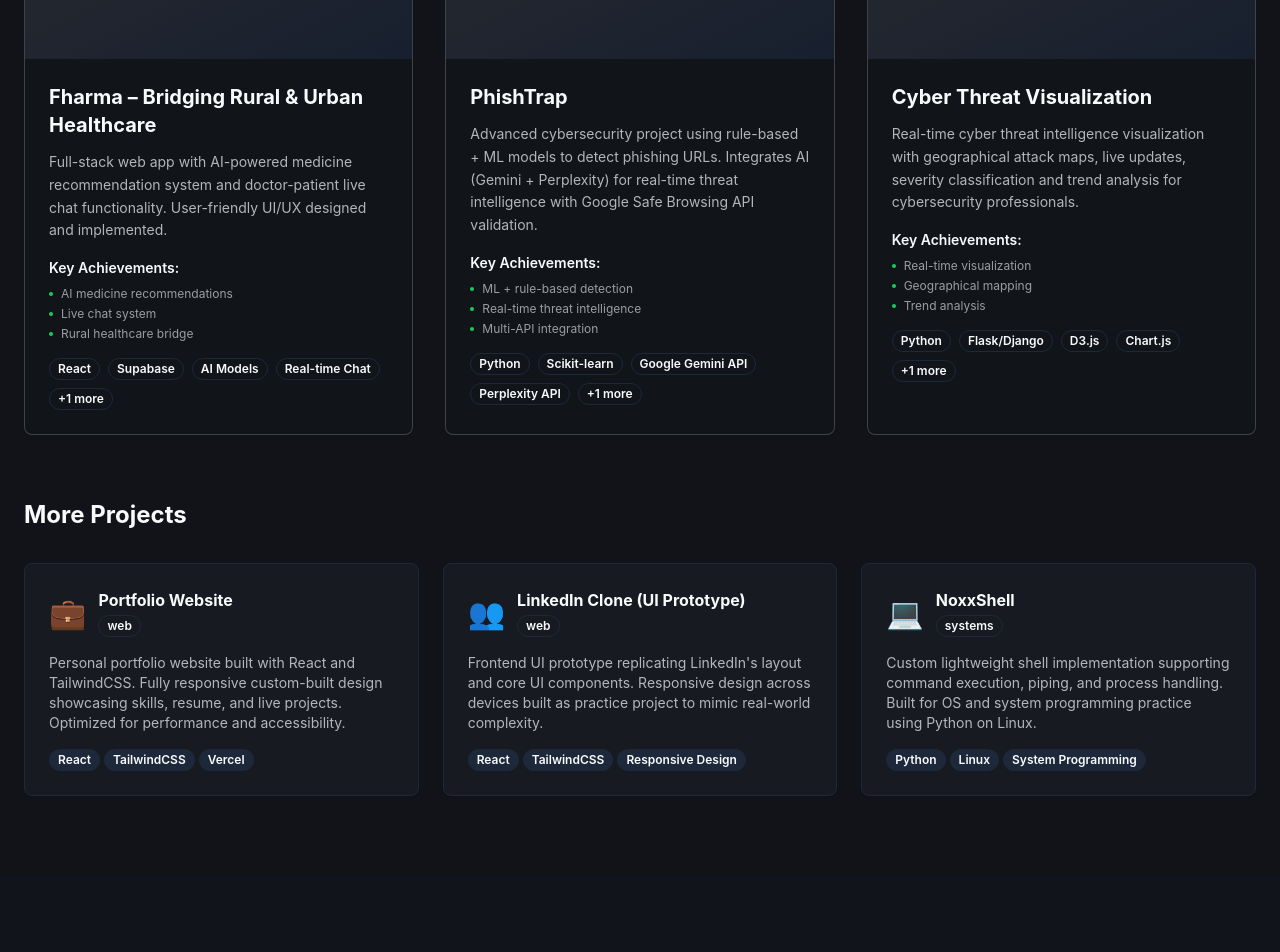
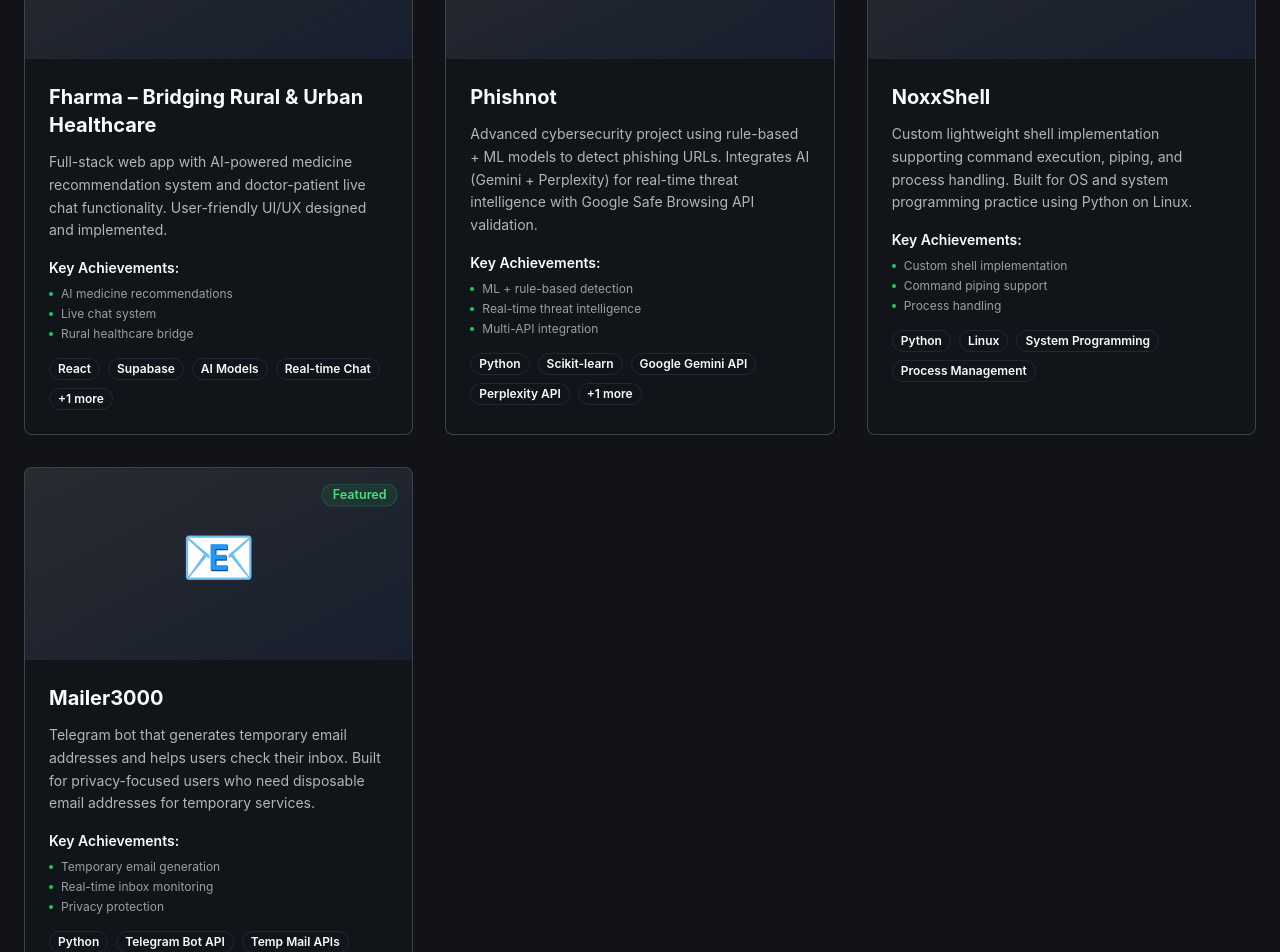
Before and after one commit to nayan2723/cybersecurity-portfolio, a React (Vite) app: page / in a window 1280 px wide. Shown: the part 3060-4012 px from the top of the page. Built offline with nearby package versions, Linux system fonts and the light colour scheme.

Commit message:
Update projects and categories

```diff
--- a/src/components/CuratedProjects.tsx
+++ b/src/components/CuratedProjects.tsx
@@ -49,7 +49,7 @@ const CuratedProjects = () => {
     },
     {
       id: 2,
-      title: "PhishTrap",
+      title: "Phishnot",
       description: "Advanced cybersecurity project using rule-based + ML models to detect phishing URLs. Integrates AI (Gemini + Perplexity) for real-time threat intelligence with Google Safe Browsing API validation.",
       category: "security",
       featured: true,
@@ -62,19 +62,44 @@ const CuratedProjects = () => {
     },
     {
       id: 3,
-      title: "Cyber Threat Visualization",
-      description: "Real-time cyber threat intelligence visualization with geographical attack maps, live updates, severity classification and trend analysis for cybersecurity professionals.",
-      category: "security",
+      title: "NoxxShell",
+      description: "Custom lightweight shell implementation supporting command execution, piping, and process handling. Built for OS and system programming practice using Python on Linux.",
+      category: "systems",
       featured: true,
-      image: "📊",
-      technologies: ["Python", "Flask/Django", "D3.js", "Chart.js", "Threat Intelligence APIs"],
-      achievements: ["Real-time visualization", "Geographical mapping", "Trend analysis"],
+      image: "💻",
+      technologies: ["Python", "Linux", "System Programming", "Process Management"],
+      achievements: ["Custom shell implementation", "Command piping support", "Process handling"],
       liveUrl: "#",
       githubUrl: "#",
       caseStudy: true
     },
     {
       id: 4,
+      title: "Mailer3000",
+      description: "Telegram bot that generates temporary email addresses and helps users check their inbox. Built for privacy-focused users who need disposable email addresses for temporary services.",
+      category: "security",
+      featured: true,
+      image: "📧",
+      technologies: ["Python", "Telegram Bot API", "Temp Mail APIs", "SQLite", "Asyncio"],
+      achievements: ["Temporary email generation", "Real-time inbox monitoring", "Privacy protection"],
+      liveUrl: "#",
+      githubUrl: "#",
+      caseStudy: true
+    },
+    {
+      id: 5,
+      title: "Cyber Threat Visualization",
+      description: "Real-time cyber threat intelligence visualization with geographical attack maps, live updates, severity classification and trend analysis for cybersecurity professionals.",
+      category: "security",
+      featured: false,
+      image: "📊",
+      technologies: ["Python", "Flask/Django", "D3.js", "Chart.js", "Threat Intelligence APIs"],
+      achievements: ["Real-time visualization", "Geographical mapping", "Trend analysis"],
+      liveUrl: "#",
+      githubUrl: "#"
+    },
+    {
+      id: 6,
       title: "Portfolio Website",
       description: "Personal portfolio website built with React and TailwindCSS. Fully responsive custom-built design showcasing skills, resume, and live projects. Optimized for performance and accessibility.",
       category: "web",
@@ -86,7 +111,7 @@ const CuratedProjects = () => {
       githubUrl: "https://github.com/nayankumar-cybersec/cybersecurity-portfolio"
     },
     {
-      id: 5,
+      id: 7,
       title: "LinkedIn Clone (UI Prototype)",
       description: "Frontend UI prototype replicating LinkedIn's layout and core UI components. Responsive design across devices built as practice project to mimic real-world complexity.",
       category: "web",
@@ -94,18 +119,6 @@ const CuratedProjects = () => {
       image: "👥",
       technologies: ["React", "TailwindCSS", "Responsive Design", "Component Libraries"],
       achievements: ["Pixel-perfect UI replica", "Cross-device responsive", "Complex component structure"],
-      liveUrl: "#",
-      githubUrl: "#"
-    },
-    {
-      id: 6,
-      title: "NoxxShell",
-      description: "Custom lightweight shell implementation supporting command execution, piping, and process handling. Built for OS and system programming practice using Python on Linux.",
-      category: "systems",
-      featured: false,
-      image: "💻",
-      technologies: ["Python", "Linux", "System Programming", "Process Management"],
-      achievements: ["Custom shell implementation", "Command piping support", "Process handling"],
       liveUrl: "#",
       githubUrl: "#"
     }
--- a/src/components/EnhancedProjects.tsx
+++ b/src/components/EnhancedProjects.tsx
@@ -21,24 +21,34 @@ const EnhancedProjects = () => {
       magicClass: 'magictime slideDown'
     },
     {
-      title: 'Portfolio Website',
-      description: 'Personal portfolio website built with React and TailwindCSS. Fully responsive design showcasing skills, resume, and live projects.',
-      image: 'https://images.unsplash.com/photo-1498050108023-c5249f4df085',
-      technologies: ['React', 'TailwindCSS', 'Vercel', 'TypeScript', 'Framer Motion'],
-      liveUrl: 'https://nayan-cyber-folio.vercel.app/',
-      githubUrl: 'https://github.com/nayankumar-cybersec/cybersecurity-portfolio',
-      featured: true,
-      magicClass: 'magictime slideUp'
-    },
-    {
-      title: 'PhishTrap',
+      title: 'Phishnot',
       description: 'Advanced cybersecurity project using ML models to detect phishing URLs. Integrates AI (Gemini + Perplexity) for real-time threat intelligence.',
       image: 'https://images.unsplash.com/photo-1563206767-5b18f218e8de?w=500&h=300&fit=crop',
       technologies: ['Python', 'Scikit-learn', 'Google Gemini API', 'Perplexity API', 'Google Safe Browsing API'],
       liveUrl: '#',
       githubUrl: '#',
-      featured: false,
+      featured: true,
+      magicClass: 'magictime slideUp'
+    },
+    {
+      title: 'NoxxShell',
+      description: 'Custom lightweight shell implementation supporting command execution, piping, and process handling. Built for OS and system programming practice.',
+      image: 'https://images.unsplash.com/photo-1629654297299-c8506221ca97?w=500&h=300&fit=crop',
+      technologies: ['Python', 'Linux', 'System Programming', 'Process Management'],
+      liveUrl: '#',
+      githubUrl: '#',
+      featured: true,
       magicClass: 'magictime puffIn'
+    },
+    {
+      title: 'Mailer3000',
+      description: 'Telegram bot that generates temporary email addresses and helps users check their inbox. Built for privacy-focused users who need disposable email addresses.',
+      image: 'https://images.unsplash.com/photo-1596526131083-e8c633c948d2?w=500&h=300&fit=crop',
+      technologies: ['Python', 'Telegram Bot API', 'Temp Mail APIs', 'SQLite', 'Asyncio'],
+      liveUrl: '#',
+      githubUrl: '#',
+      featured: true,
+      magicClass: 'magictime slideLeftReturn'
     },
     {
       title: 'Cyber Threat Visualization',
@@ -48,7 +58,17 @@ const EnhancedProjects = () => {
       liveUrl: '#',
       githubUrl: '#',
       featured: false,
-      magicClass: 'magictime slideLeftReturn'
+      magicClass: 'magictime slideRightReturn'
+    },
+    {
+      title: 'Portfolio Website',
+      description: 'Personal portfolio website built with React and TailwindCSS. Fully responsive design showcasing skills, resume, and live projects.',
+      image: 'https://images.unsplash.com/photo-1498050108023-c5249f4df085',
+      technologies: ['React', 'TailwindCSS', 'Vercel', 'TypeScript', 'Framer Motion'],
+      liveUrl: 'https://nayan-cyber-folio.vercel.app/',
+      githubUrl: 'https://github.com/nayankumar-cybersec/cybersecurity-portfolio',
+      featured: false,
+      magicClass: 'magictime foolishIn'
     },
     {
       title: 'LinkedIn Clone (UI Prototype)',
@@ -58,17 +78,7 @@ const EnhancedProjects = () => {
       liveUrl: '#',
       githubUrl: '#',
       featured: false,
-      magicClass: 'magictime slideRightReturn'
-    },
-    {
-      title: 'NoxxShell',
-      description: 'Custom lightweight shell implementation supporting command execution, piping, and process handling. Built for OS and system programming practice.',
-      image: 'https://images.unsplash.com/photo-1629654297299-c8506221ca97?w=500&h=300&fit=crop',
-      technologies: ['Python', 'Linux', 'System Programming', 'Process Management'],
-      liveUrl: '#',
-      githubUrl: '#',
-      featured: false,
-      magicClass: 'magictime foolishIn'
+      magicClass: 'magictime slideDown'
     }
   ];
 
--- a/src/components/Projects.tsx
+++ b/src/components/Projects.tsx
@@ -15,22 +15,31 @@ const Projects = () => {
       featured: true
     },
     {
-      title: 'Portfolio Website',
-      description: 'Personal portfolio website built with React and TailwindCSS. Fully responsive design showcasing skills, resume, and live projects.',
-      image: 'https://images.unsplash.com/photo-1498050108023-c5249f4df085',
-      technologies: ['React', 'TailwindCSS', 'Vercel', 'TypeScript', 'Framer Motion'],
-      liveUrl: 'https://nayan-cyber-folio.vercel.app/',
-      githubUrl: 'https://github.com/nayankumar-cybersec/cybersecurity-portfolio',
-      featured: true
-    },
-    {
-      title: 'PhishTrap',
+      title: 'Phishnot',
       description: 'Advanced cybersecurity project using ML models to detect phishing URLs. Integrates AI (Gemini + Perplexity) for real-time threat intelligence.',
       image: 'https://images.unsplash.com/photo-1563206767-5b18f218e8de?w=500&h=300&fit=crop',
       technologies: ['Python', 'Scikit-learn', 'Google Gemini API', 'Perplexity API', 'Google Safe Browsing API'],
       liveUrl: '#',
       githubUrl: '#',
-      featured: false
+      featured: true
+    },
+    {
+      title: 'NoxxShell',
+      description: 'Custom lightweight shell implementation supporting command execution, piping, and process handling. Built for OS and system programming practice.',
+      image: 'https://images.unsplash.com/photo-1629654297299-c8506221ca97?w=500&h=300&fit=crop',
+      technologies: ['Python', 'Linux', 'System Programming', 'Process Management'],
+      liveUrl: '#',
+      githubUrl: '#',
+      featured: true
+    },
+    {
+      title: 'Mailer3000',
+      description: 'Telegram bot that generates temporary email addresses and helps users check their inbox. Built for privacy-focused users who need disposable email addresses.',
+      image: 'https://images.unsplash.com/photo-1596526131083-e8c633c948d2?w=500&h=300&fit=crop',
+      technologies: ['Python', 'Telegram Bot API', 'Temp Mail APIs', 'SQLite', 'Asyncio'],
+      liveUrl: '#',
+      githubUrl: '#',
+      featured: true
     },
     {
       title: 'Cyber Threat Visualization',
@@ -42,19 +51,19 @@ const Projects = () => {
       featured: false
     },
     {
+      title: 'Portfolio Website',
+      description: 'Personal portfolio website built with React and TailwindCSS. Fully responsive design showcasing skills, resume, and live projects.',
+      image: 'https://images.unsplash.com/photo-1498050108023-c5249f4df085',
+      technologies: ['React', 'TailwindCSS', 'Vercel', 'TypeScript', 'Framer Motion'],
+      liveUrl: 'https://nayan-cyber-folio.vercel.app/',
+      githubUrl: 'https://github.com/nayankumar-cybersec/cybersecurity-portfolio',
+      featured: false
+    },
+    {
       title: 'LinkedIn Clone (UI Prototype)',
       description: 'Frontend UI prototype replicating LinkedIn\'s layout and core UI components. Responsive design across devices.',
       image: 'https://images.unsplash.com/photo-1611224923853-80b023f02d71?w=500&h=300&fit=crop',
       technologies: ['React', 'TailwindCSS', 'Responsive Design', 'Component Libraries'],
-      liveUrl: '#',
-      githubUrl: '#',
-      featured: false
-    },
-    {
-      title: 'NoxxShell',
-      description: 'Custom lightweight shell implementation supporting command execution, piping, and process handling. Built for OS and system programming practice.',
-      image: 'https://images.unsplash.com/photo-1629654297299-c8506221ca97?w=500&h=300&fit=crop',
-      technologies: ['Python', 'Linux', 'System Programming', 'Process Management'],
       liveUrl: '#',
       githubUrl: '#',
       featured: false
```
